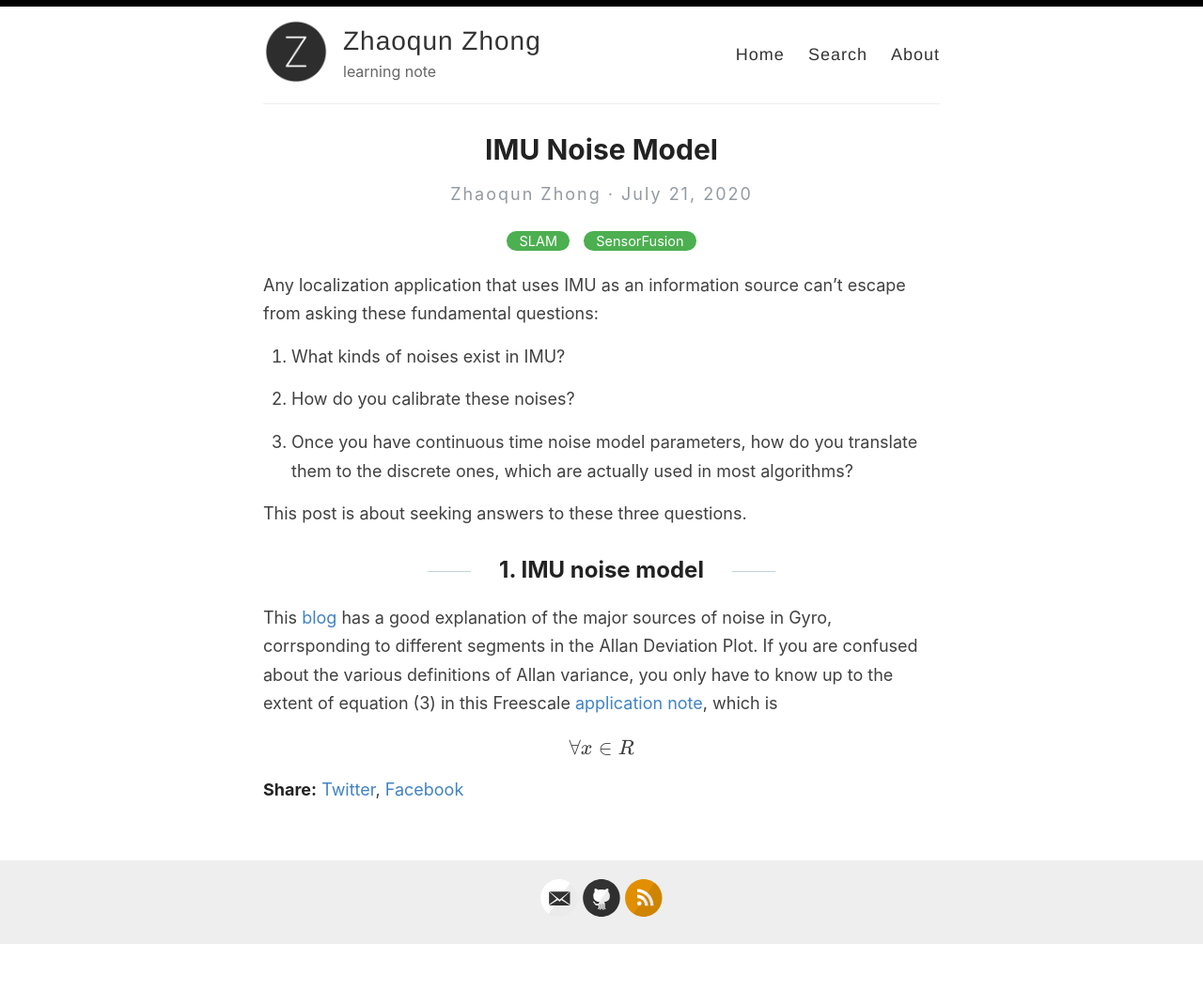
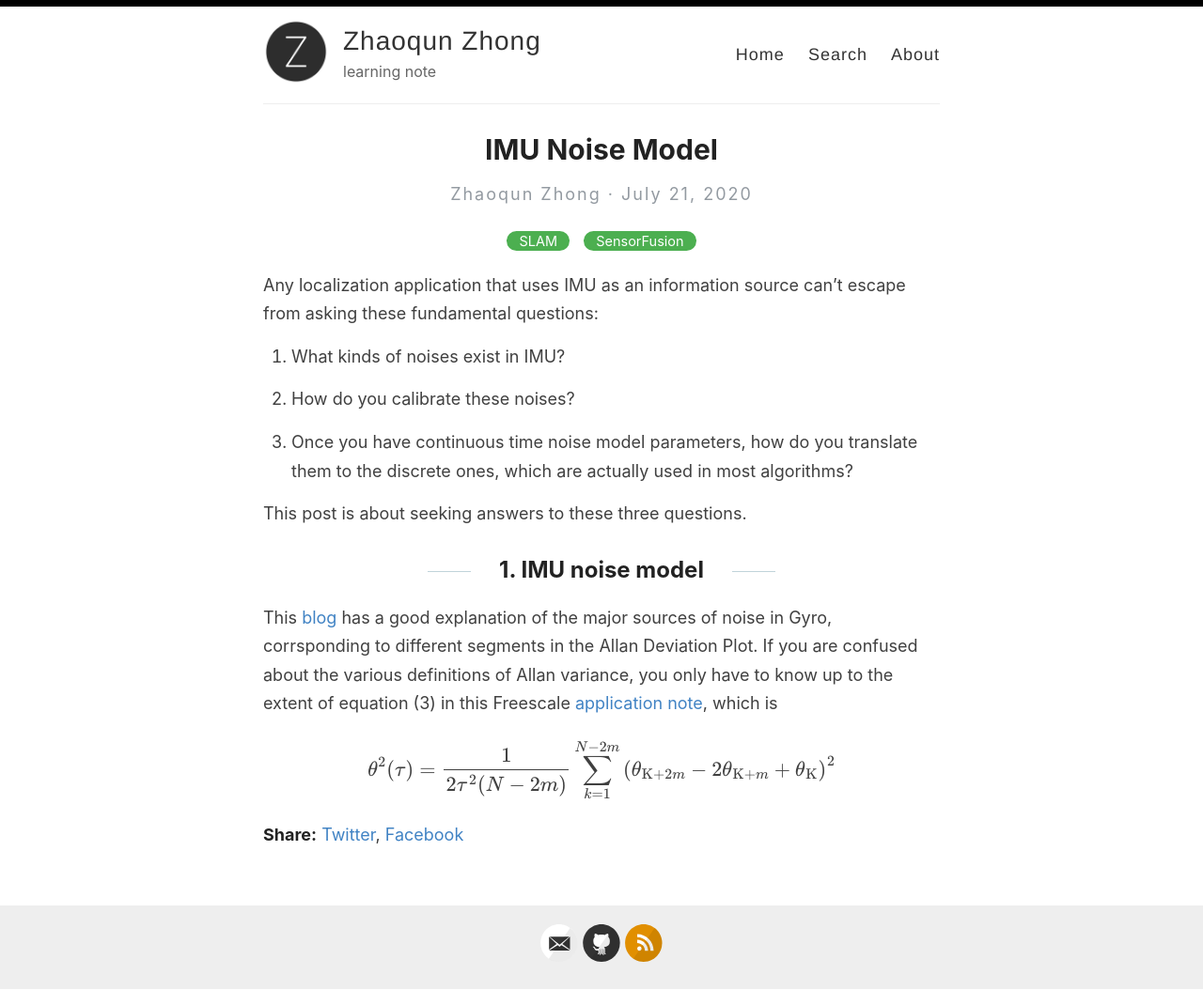
Before and after one commit to ZhaoqunZhong/ZhaoqunZhong.github.io, a Jekyll site: the page built from _posts/2020-07-21-imu-error-model.md, in a window 1280 px wide. Shown: the whole page at 94% size. Built offline with Jekyll 4.4.1, drawn with Linux system fonts in a browser that asks for light colours; formulas are drawn with MathJax 3; comment, search, counter and statistics services are not loaded; before the commit the page ends 1006 px from its top, so only the background shows below that.

Commit message:
Update 2020-07-21-imu-error-model.md

```diff
--- a/_posts/2020-07-21-imu-error-model.md
+++ b/_posts/2020-07-21-imu-error-model.md
@@ -18,4 +18,4 @@ This post is about seeking answers to these three questions.
 
 This [blog](https://www.numerickly.com/2019/10/03/allan-variance-and-its-use-in-characterizing-inertial-measurement-unit-errors/) has a good explanation of the major sources of noise in Gyro, corrsponding to different segments in the Allan Deviation Plot. If you are confused about the various definitions of Allan variance, you only have to know up to the extent of equation (3) in this Freescale [application note](https://www.nxp.com/docs/en/application-note/AN5087.pdf), which is
 
-$$\forall x \in R$$
+$$\theta^{2}(\tau)=\frac{1}{2 \tau^{2}(N-2 m)} \sum_{k=1}^{N-2 m}\left(\theta_{\mathrm{K}+2 m}-2 \theta_{\mathrm{K}+m}+\theta_{\mathrm{K}}\right)^{2}$$
```
